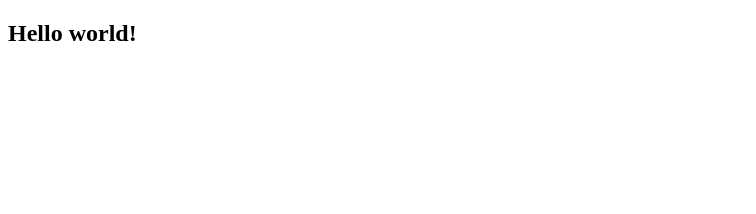
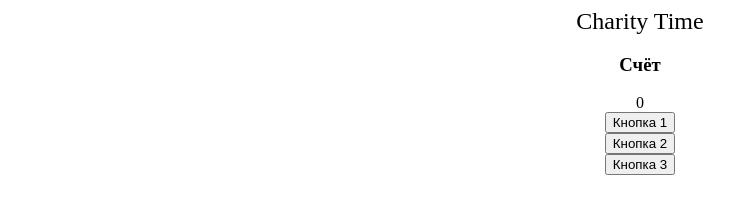
Before and after one commit to XDinoxxx/XDinoxxx.github.io, a plain HTML site: page index.html in a window 1280 px wide. Shown: the whole page, without its empty margins (0-756 px from the left). Drawn offline with Linux system fonts and the light colour scheme.

Commit message:
init style

```diff
--- a/index.html
+++ b/index.html
@@ -3,9 +3,25 @@
 <head>
     <meta charset="UTF-8">
     <meta name="viewport" content="width=device-width, initial-scale=1.0">
+    <link rel="stylesheet" href="style.css">
     <title>Charity Time</title>
 </head>
 <body>
-    <h2>Hello world!</h2>
+    <div class="container">
+        <div class="header">
+            Charity Time
+        </div>
+        <div class="total-info">
+            <div class="counts">
+                <h3>Счёт</h3>
+                <div>0</div>
+            </div>
+        </div>
+        <div class="buttons">
+            <div><button>Кнопка 1</button></div>
+            <div><button>Кнопка 2</button></div>
+            <div><button>Кнопка 3</button></div>
+        </div>
+    </div>
 </body>
 </html>
--- /dev/null
+++ b/style.css
@@ -0,0 +1,11 @@
+.container{
+    display: flex;
+    flex-direction: column;
+    align-items: center;
+    align-content: center;
+    text-align: center;
+}
+
+.header{
+    font-size: 24px;
+}
```
Also changed, not shown: script.js (added).
